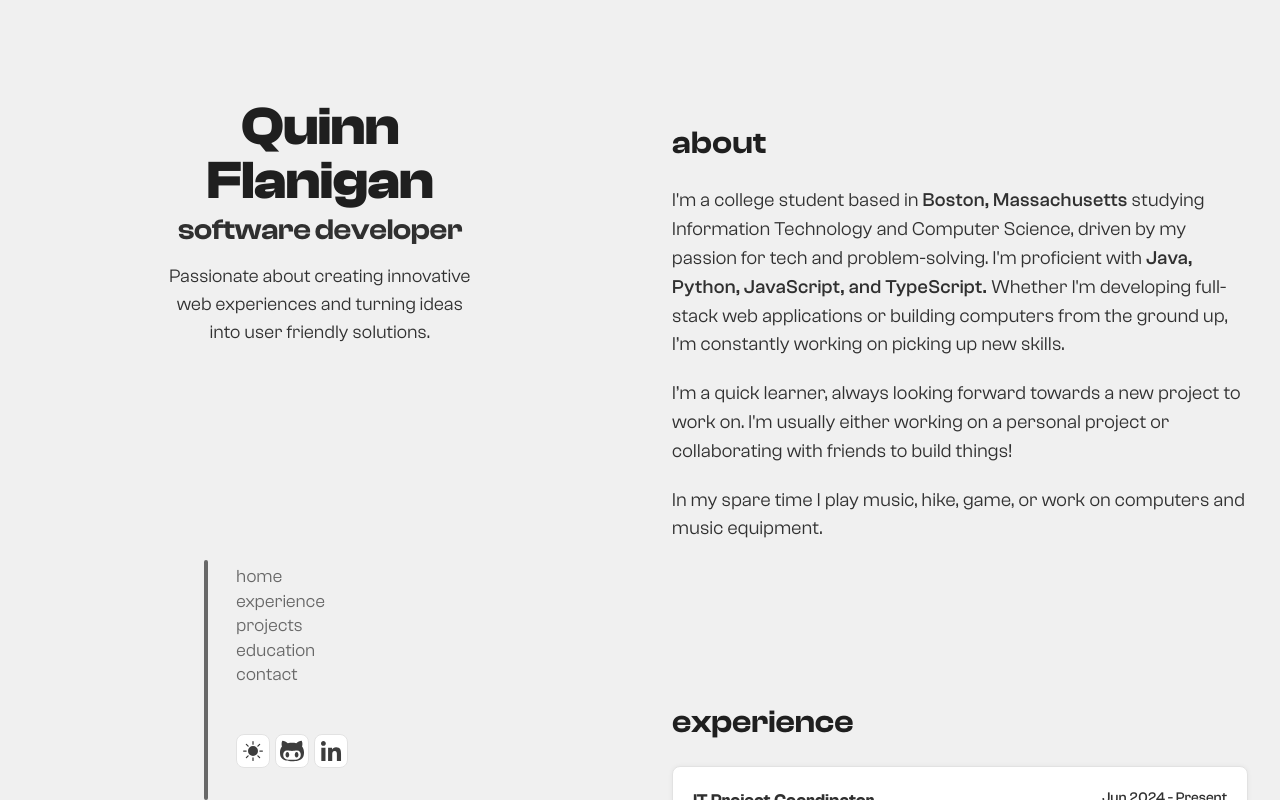
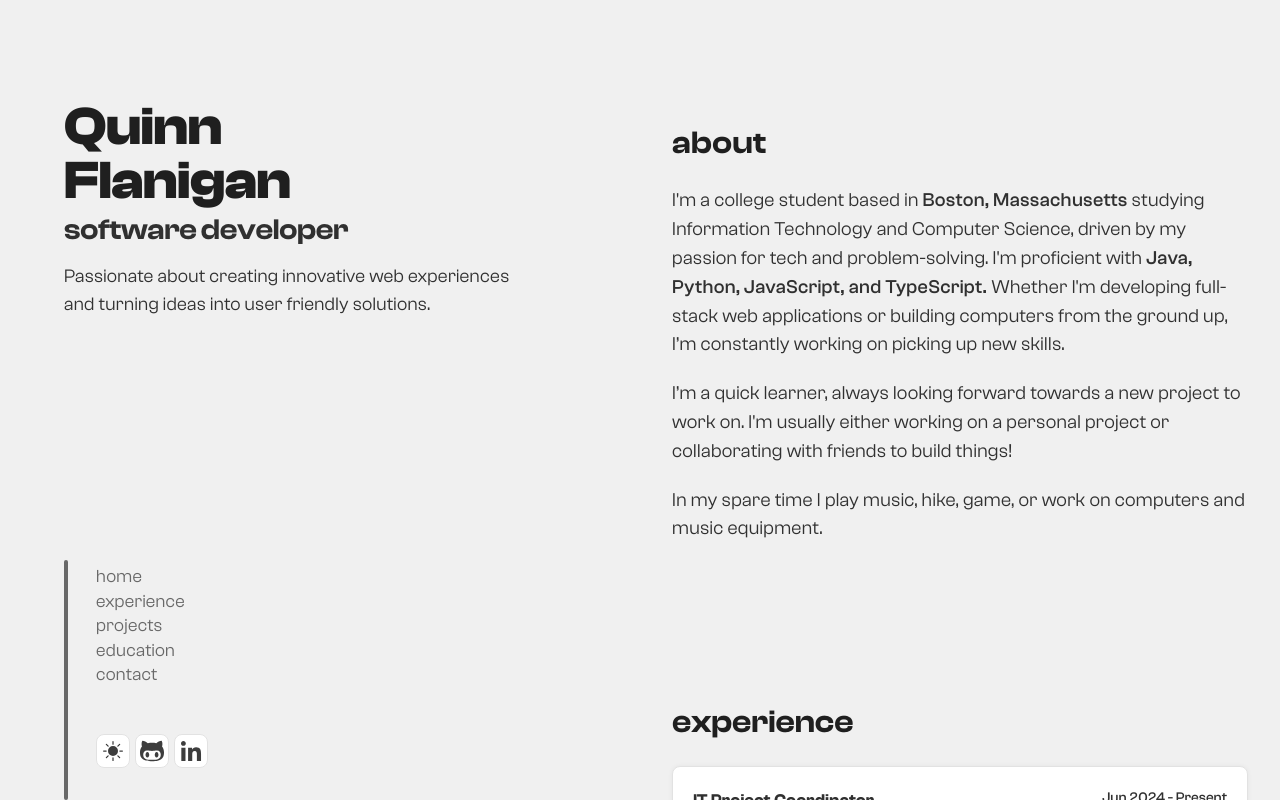
Before and after one commit to qinflan/portfolio, a React (Vite) app in the folder portfolio/client/: page / in a window 1280 px wide. Shown: the top 800 px of the page. Built offline with nearby package versions, Linux system fonts and the light colour scheme; a web font is replaced by a local one.

Commit message:
Add new project/styling
added new project , added updated resume, changing hero styling/spacing.

```diff
--- a/portfolio/client/src/components/pages/home/Home.css
+++ b/portfolio/client/src/components/pages/home/Home.css
@@ -15,7 +15,7 @@
     position: relative;
 }
 
-@media (max-width: 768px) {
+@media (max-width: 1000px) {
     .format-display {
         display: flex;
         position: relative;
--- a/portfolio/client/src/components/pages/projects/ProjectData.ts
+++ b/portfolio/client/src/components/pages/projects/ProjectData.ts
@@ -19,4 +19,11 @@ export const projectData = [
         skills: ["Typescript", "React", "Tailwind", "Node.js", "Git", "Figma"],
         repo: "https://github.com/qinflan/portfolio"
       },
+      {
+        title: "Ecoquest",
+        dates: "2025",
+        description: "A simple web application created to learn more about your local area's biodiversity. Created in a day for the CivicHacks 2025 Hackathon at Boston University.",
+        skills: ["Javascript", "React", "Tailwind", "Node.js", "Git", "REST API"],
+        repo: "https://github.com/qinflan/ecoquest"
+      },
   ];
--- a/portfolio/client/src/components/ui/LeftPanel.css
+++ b/portfolio/client/src/components/ui/LeftPanel.css
@@ -2,17 +2,16 @@
     display: flex;
     position: relative;
     flex-direction: column;
-    align-items: center;
     width: 50%;
 }
 
 .hero-container {
     display: flex;
     flex-direction: column;
-    align-items: center;
     position: fixed;
     top: 100px;
     gap: 24px;
+    margin-left: 5%;
 }
 
 .logo {
@@ -28,13 +27,11 @@
     position: relative;
     display: flex;
     flex-direction: column;
-    align-items: center;
     justify-content: center;
 }
 
 .hero-name {
     color: var(--header-text);
-    text-align: center;
     max-width: 300px;
     font-family: "ClashDisplay";
     font-size: 54px;
@@ -64,10 +61,9 @@
     letter-spacing: 0.36px;
     font-weight: 400;
     text-wrap: auto;
-    max-width: 302px;
+    max-width: 450px;
     color: var(--secondary-text);
     margin-top: 10px;
-    text-align: center;
     cursor: default;
     user-select: none;
     animation: fade-up 0.5s;
@@ -117,19 +113,21 @@
 }
 
 
-@media (max-width: 768px) {
+@media (max-width: 1000px) {
     .resume-btn-container {
         display: none;
     }
     .left-panel-container {
         position: relative;
         width: 100%;
+        align-items: center;
     }
     .hero-container {
         position: relative;
         top: 5rem;
         width: 90%;
         margin-bottom: 100px;
+        margin-left: 0;
     }
     .hero-text-container {
         text-align: left;
@@ -160,7 +158,7 @@
 
     .mobile-socials-container {
         display: flex;
-        width: 90%;
+        margin-left: 5%;
     }
 }
 
@@ -175,6 +173,7 @@
     .hero-container {
         height: 75vh;
         justify-content: center;
+        align-items: center;
     }
 
     .hero-name {
@@ -196,6 +195,7 @@
 
     .mobile-socials-container {
         justify-content: center;
+        margin-left: 0;
     }
 
     .avatar-img {
--- a/portfolio/client/src/components/ui/Navbar.css
+++ b/portfolio/client/src/components/ui/Navbar.css
@@ -1,17 +1,15 @@
 .navigation {
-    position: fixed;
+    position: relative;
     bottom: 0;
     display: flex;
     flex-direction: column;
     align-items: flex-start;
     position: fixed;
-    width: 20%;
+    margin-left: 5%;
 }
 
 .navbar-container {
     display: flex;
-    justify-content: center;
-    width: 60%;
 }
 
 
@@ -133,7 +131,7 @@
     left: 5%;
   }
 
-@media (max-width: 768px) {
+@media (max-width: 1000px) {
     .navbar-content {
         display:none;
     }
--- a/portfolio/client/src/components/ui/ResumeBtn.tsx
+++ b/portfolio/client/src/components/ui/ResumeBtn.tsx
@@ -1,4 +1,4 @@
-import ResumePDF from '/assets/Quinn_Flanigan_CV.pdf'
+import ResumePDF from '/assets/Quinn_Flanigan_Resume_2025.pdf'
 const ResumeBtn = () => {
 
   return (
--- a/portfolio/client/src/components/ui/RightPanel.css
+++ b/portfolio/client/src/components/ui/RightPanel.css
@@ -54,7 +54,7 @@
 }
 
 /* mobile */
-@media (max-width: 768px) {
+@media (max-width: 1000px) {
     .scroll-right-panel {
         width: 90%;
         margin-top: unset;
--- a/portfolio/client/src/index.css
+++ b/portfolio/client/src/index.css
@@ -199,7 +199,7 @@
   background-color: var(--button-background-hover);
 
 }
-@media (max-width: 768px) {
+@media (max-width: 1000px) {
   .brutal-button {
       font-size: 14px;
       padding: 8px 10px;
```
Also changed, not shown: 2 other files (tests, documents, lock files or other folders).
